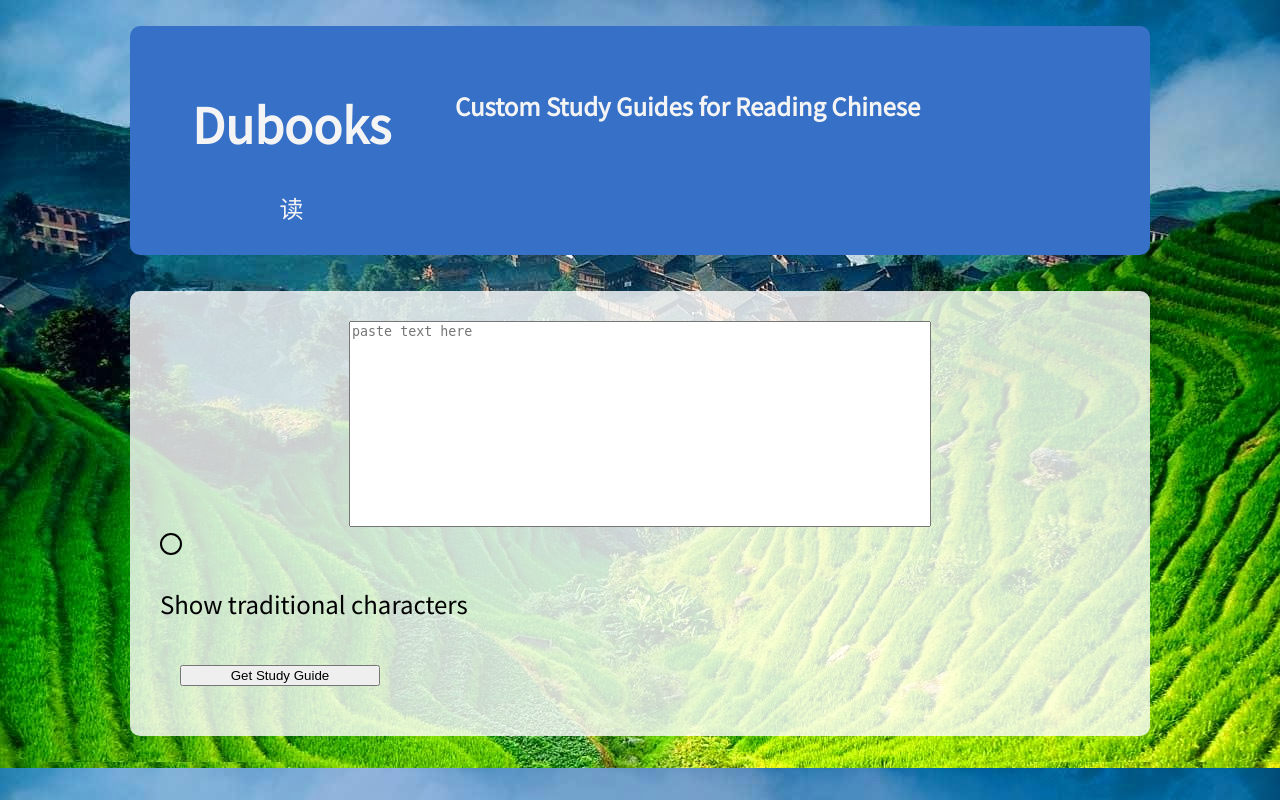
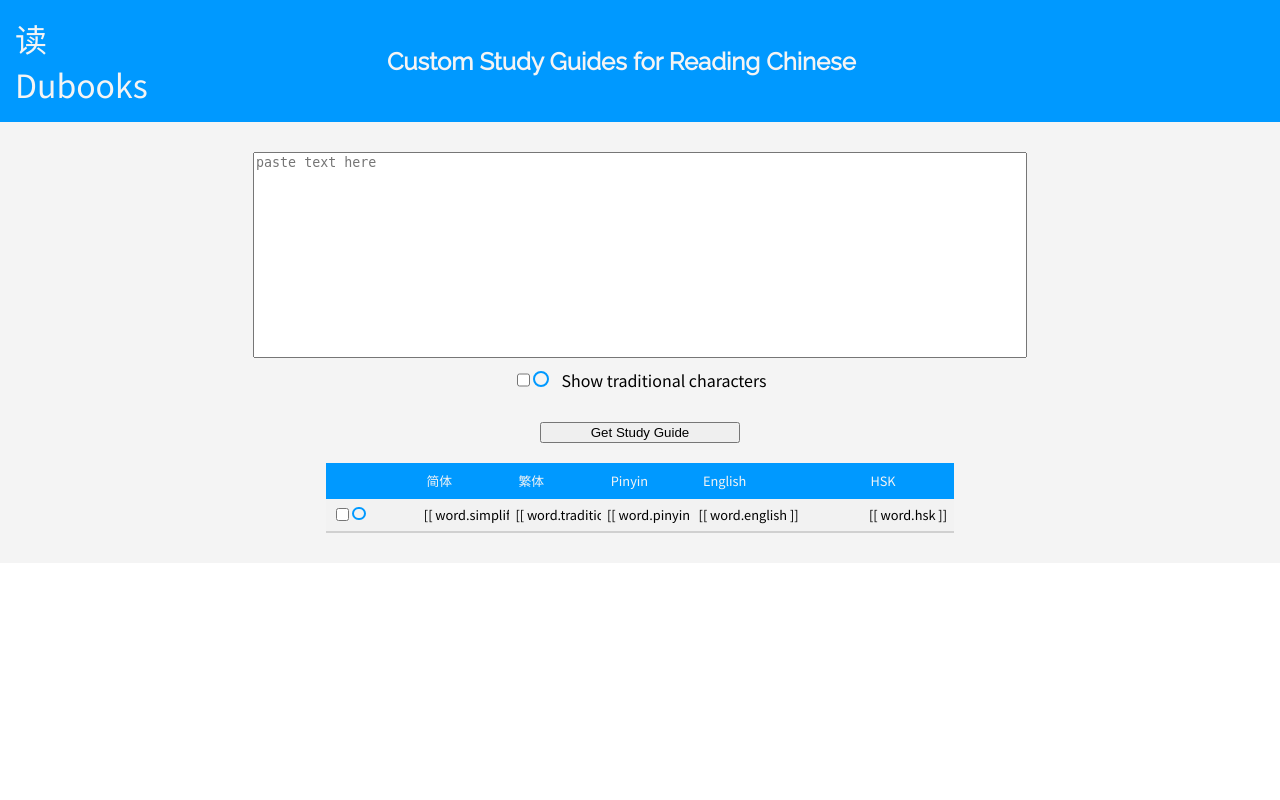
Before and after one commit to rubber-duck-dragon/rubber-duck-dragon.github.io, a Django app: page / in a window 1280 px wide; the page is wider, and only the part inside the window is pictured. Run offline with Django 3.2, Linux system fonts and the light colour scheme; some web fonts are replaced.

Commit message:
more styling

```diff
--- a/capstone/dubooks/vocab/static/css/dubooks_style.css
+++ b/capstone/dubooks/vocab/static/css/dubooks_style.css
@@ -1,5 +1,5 @@
 :root {
-    --clr-primary: rgb(54, 112, 199);
+    --clr-primary: #0099ff;
     --clr-light: #f4f4f4;
     --clr-dark: #333;
     --clr-warning: rgb(99, 36, 36);
@@ -12,23 +12,34 @@
     box-sizing: border-box;
 }
 
+.title {
+    font-size: 1rem;
+    display: flex;
+    flex-direction: column;
+    font-size: 2rem;
 
-.title, .subtitle {
-    padding-left: 2rem;
-    padding-right: 2rem;
-    padding-top: 0;
-    padding-bottom: 0;
+}
+
+.subtitle {
+    margin: auto;
+    padding-right: 200px;
+    text-align: right;
+    font-family: "Raleway", sans-serif;
+}
+
+tbody {
+    border-radius: 10px;;
 }
 
 table {
     display: flex;
     flex-flow: column nowrap;
     font-size: .8rem;
-    margin: 0.5rem;
+    margin: 0;
     line-height: 1.5;
     border-bottom: 1px solid #d0d0d0;
     flex: 1 1 auto;
-  }
+}
 
 html {
     box-sizing: border-box;
@@ -39,11 +50,20 @@ th {
     background-color: var(--clr-primary);
     color: var(--clr-light);
     border: 2px solid var(--clr-primary);
-    padding: .5rem;
+    /* padding: .5rem; */
 }
 
-th > td {
-    justify-content: center;
+tr > th {
+    display: flex;
+    flex-flow: row nowrap;
+    flex-grow: 1;
+    flex-basis: 0;
+    padding: 0.5em;
+    word-break: break-word;
+    overflow: hidden;
+    text-overflow: ellipsis;
+    min-width: 0px;
+    white-space: nowrap;
 }
 
 tr {
@@ -86,42 +106,49 @@ tr:nth-of-type(odd) {
 .header {
     background-color: var(--clr-primary);
     color: var(--clr-light);
-    text-align: center;
+    /* text-align: center; */
+    padding-left: 15px;
+    padding-right: 15px;
+    padding-top: 15px;
+    padding-bottom: 15px;
     display: flex;
     flex-direction: row;
-    align-items: left;
     margin: auto;
-    border-radius: 10px;
-    padding: 30px;
+
+
 }
 
 .chinese-title {
     font-family: "Ma Shan Zheng", cursive;
+    font-size: 4rem;
+
 }
 
 body {
     display: flex;
     font-family: "Noto Sans SC", sans-serif;
     font-weight: 300;
-    font-size: 1.5rem;
+    font-size: 1rem;
+    margin: 0;
     /* color: var(--clr-primary);
-    margin: auto;
     padding: 4rem; */
-    background-image: url("rice_terrace.jpg");
+    /* background-image: url("rice_terrace.jpg"); */
     align-items: center;
     flex-direction: column;
 }
 
 
 #app {
-    background: rgba(255, 255, 255, 0.8);
-    margin: auto;
-    border: 2px #f2f2f2;
-    padding: 30px;
+    /* background: rgba(255, 255, 255, 0.8); */
+    background-color: var(--clr-light);
+    padding-left: 50px;
+    padding-right: 50px;
+    padding-top: 30px;
+    padding-bottom: 30px;
     display: flex;
     flex-direction: column;
     align-items: center;
-    border-radius: 10px;
+
 
 }
 
@@ -130,6 +157,27 @@ button {
     margin: 20px;
 }
 
+
+.button-panel {
+    display: flex;
+    flex-direction: column;
+    align-items: center;
+
+}
+
+.traditional-toggle {
+    display: flex;
+    flex-direction: row;
+    margin: 10px;
+}
+
+/* [type="checkbox"] {
+    opacity: 0;
+    position: absolute;
+} */
+
+
+
 span.custom-checkbox {
     --size: 0.75em;
     display: inline-block;
@@ -137,20 +185,15 @@ span.custom-checkbox {
     height: var(--size);
     margin-right: var(--size);
     cursor: pointer;
-    border: 2px solid currentColor;
+    border: 2px solid var(--clr-primary);
     border-radius: 50%;
     transform: scale(1);
     transition: transform 200ms ease-in-out;
-
 }
 
-.button-panel {
-    width: 100%;
-}
-
-[type="checkbox"] {
-    opacity: 0;
-    position: absolute;
+.list-item:hover .custom-checkbox, [type="checkbox"]:focus + label .custom-checkbox {
+    transform: scale(1.2);
+    color: var(--clr-primary);
 }
 
 [type="checkbox"]:checked + label .custom-checkbox {
@@ -173,34 +261,18 @@ textarea {
 @media (min-width: 768px) {
 
     .header, #app, footer {
-      margin: 18px auto;
-      width: 760px;
+      /* margin: 10px auto; */
+      width: 100%;
+      /* padding: 20px;
+      border-radius: 10px; */
     }
 
-    .flex-nav {
-      display: flex;
-    }
-
-    .flex-three-column {
-      display: flex;
-      justify-content: space-around;
-      flex-wrap: wrap;
-    }
-
-
-    footer {
-      display: block;
-    }
-  }
-
-  @media (min-width: 1024px) {
+@media (min-width: 1024px) {
 
     .header, #app, footer {
-      width: 960px;
+      width: 100%;
+      /* margin: 10px auto; */
+      /* padding: 20px;
+      border-radius: 10px; */
     }
-
-    .flex-three-column {
-      display: nowrap;
-    }
-
-  }
+}
--- a/capstone/dubooks/vocab/templates/vocab/home_page.html
+++ b/capstone/dubooks/vocab/templates/vocab/home_page.html
@@ -3,38 +3,44 @@
 <html>
 <head>
     <title>dúbooks</title>
+    <meta name="viewport" content="width=device-width,initial-scale=1.0,maximum-scale=1.0" />
     <link rel="stylesheet" href="{% static 'css/dubooks_style.css' %}">
     <link href="https://fonts.googleapis.com/css?family-Work+Sans:300,400,700,900&display=swap" rel="stylesheet"/>
     <link href="https://fonts.googleapis.com/css?family=Ma+Shan+Zheng|Noto+Sans+SC&display=swap" rel="stylesheet">
+    <link href="https://fonts.googleapis.com/css?family=Raleway&display=swap" rel="stylesheet">
 
 </head>
 <body>
     <div class="header">
-        <div class="title"><h1>Dubooks</h1><div class="chinese-title">读</div></div><div class="subtitle"><h4>Custom Study Guides for Reading Chinese</h4></div>
+        <div class="title">
+            读<br>Dubooks</div>
+        <div class="subtitle"><h2>Custom Study Guides for Reading Chinese</h2></div>
     </div class="header">
 <div id="app">
     <!-- <input type="text" v-model="newListTitle" placeholder="title"><br> -->
         {% csrf_token %}
     <textarea v-model="input_text" type="text" name="input" placeholder="paste text here"></textarea>
-    <div class="button-panel">
-    <input type="checkbox" v-on:click.prevent="toggleShowTraditional" id="toggle-traditional">
-        <label for="toggle-traditional">
+
+    <div class="traditional-toggle">
+        <input type="checkbox" v-on:click.prevent="toggleShowTraditional" id="toggle-traditional"><label for="toggle-traditional">
             <span class="custom-checkbox"></span>
         </label>
-        <p>Show traditional characters</p>
+            Show traditional characters<br>
+    </div>
 
+    <div class="button-panel">
     <button v-on:click.prevent="getWords" name="parse_text">Get Study Guide</button>
     </div>
-    <div class="vocab-list">
+
     <table v-if="submitted">
-            <div class="table-header">
+        <tr>
             <th class="remove"></th>
             <th class="simplified">简体</th>
             <th class="traditional" v-if="showTraditional">繁体</th>
             <th class="pinyin">Pinyin</th>
             <th class="english">English</th>
             <th class="hsk">HSK</th>
-            </div>
+        </tr>
         <tr v-for="word in newList" :key="word.id">
         <td class="remove" id="checkbox">
             <input type="checkbox" id="list_item">
@@ -48,9 +54,7 @@
         <td class="english">[[ word.english ]]</td>
         <td class="hsk">[[ word.hsk ]]</td>
         </label>
-        </tr>
     </table>
-    </div>
 </div>
 <script src="https://unpkg.com/axios/dist/axios.min.js"></script>
 <script src="https://unpkg.com/vue"></script>
@@ -66,6 +70,7 @@ let app = new Vue({
         newList: [],
         newListTitle: [],
         showTraditional: false,
+        toDelete: []
         },
     methods: {
         getWords() {
@@ -95,6 +100,12 @@ let app = new Vue({
                 method: "post",
                 url: ""
             })
+        },
+
+        deleteSelected() {
+            for (item in newList) {
+                if (item in newList)
+            }
         }
         // getUserList() {
         //     axios({
```
Also changed, not shown: other parts of capstone/dubooks/vocab/static/css/dubooks_style.css (+45 -0 lines), capstone/dubooks/vocab/templates/vocab/todo_list.css (+10 -10 lines), 1 other file. Lines whose indentation alone changed are shown as unchanged.
